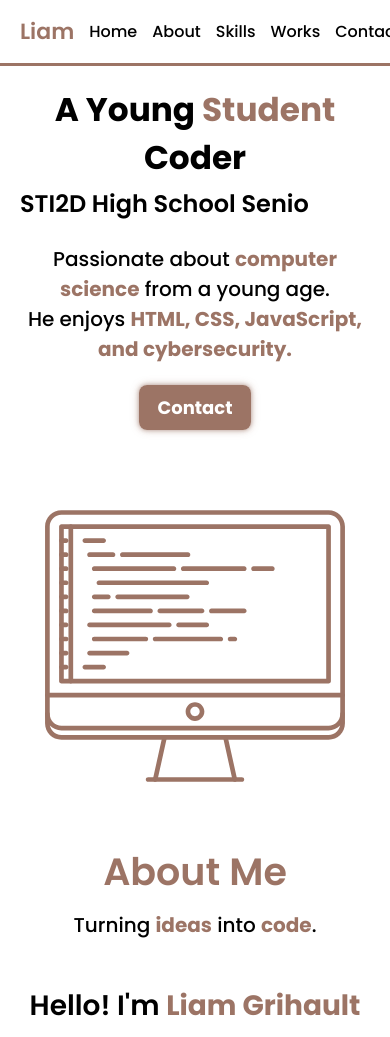
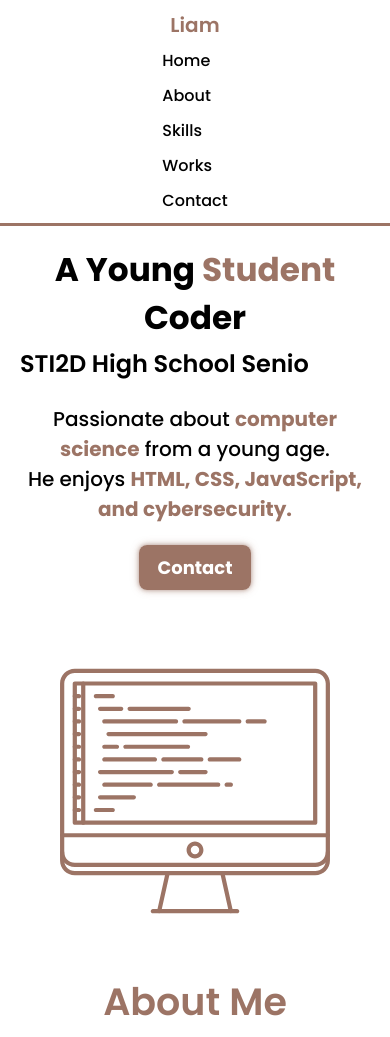
Before and after one commit to liamghlt/Liam-Grihault---Portfolio, a plain HTML site: page index.html in a window 390 px wide. Shown: the top 1037 px of the page. Drawn offline with Linux system fonts and the light colour scheme.

Commit message:
Update style.css

```diff
--- a/style.css
+++ b/style.css
@@ -464,7 +464,7 @@ footer {
   margin-top: 30px;
 }
 
-/* 📱 RESPONSIVE DESIGN */
+/* 📱 RESPONSIVE DESIGN CORRIGÉ */
 
 @media (max-width: 1200px) {
   header {
@@ -517,18 +517,21 @@ footer {
 }
 
 @media (max-width: 600px) {
+  /* Header plus compact */
   header {
-    gap: 15px;
-    padding: 15px 20px;
+    flex-direction: column;
+    gap: 8px;
+    padding: 10px 15px;
   }
 
   header h1 {
-    font-size: 22px;
+    font-size: 20px;
   }
 
   header nav ul {
-    gap: 15px;
-    font-size: 12px;
+    flex-direction: column;
+    gap: 10px;
+    font-size: 14px;
   }
 
   .home {
@@ -544,7 +547,7 @@ footer {
   }
 
   .img-of-home img {
-    width: 100%;
+    width: 90%;
     max-width: 300px;
   }
 
@@ -552,11 +555,20 @@ footer {
   .skills,
   .works,
   .contact {
-    padding: 20px;
+    padding: 20px 15px;
+  }
+
+  /* Titres plus petits */
+  h2 {
+    font-size: 28px;
+  }
+
+  h3 {
+    font-size: 20px;
   }
 
   .img-of-me img {
-    width: 100%;
+    width: 80%;
     max-width: 200px;
   }
 
@@ -567,5 +579,4 @@ footer {
     max-width: 280px;
   }
 }
-
 /* Fin du CSS */
```
